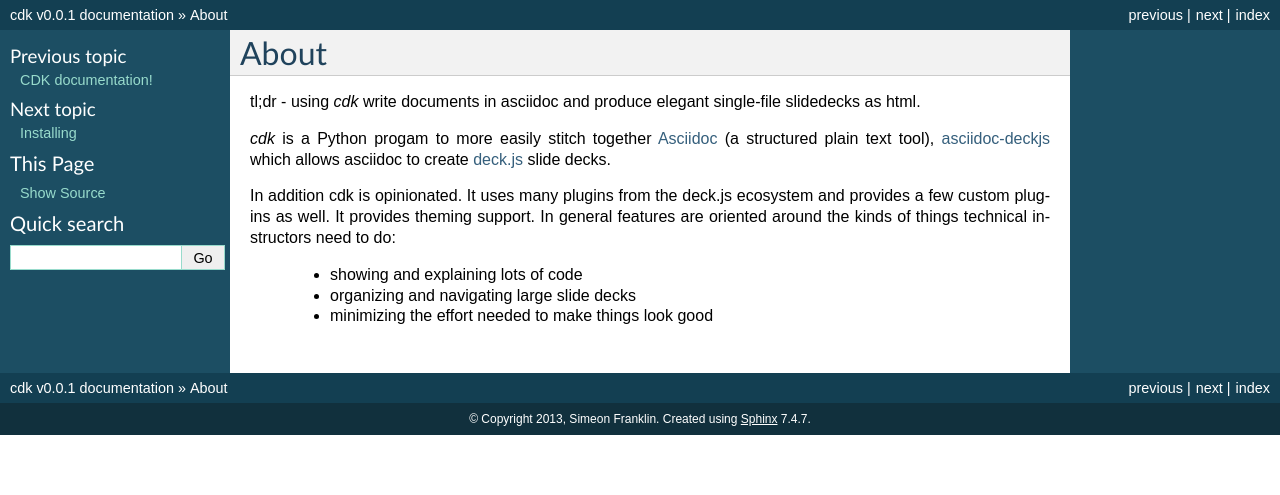
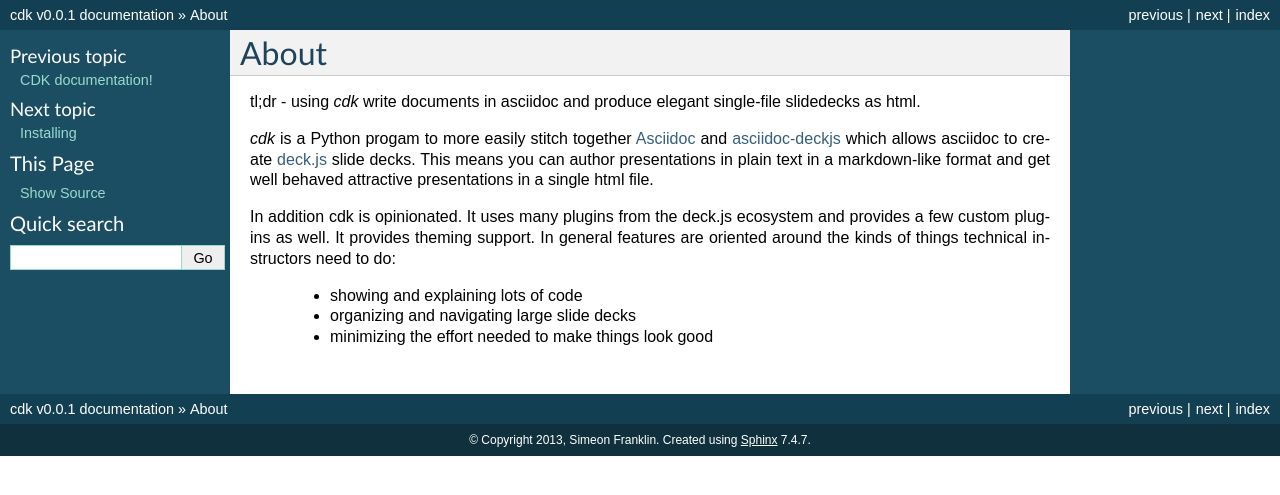
Before and after one commit to twitter-archive/cdk, a Sphinx documentation site: the page built from cdkmod/docs/about.rst, in a window 1280 px wide. Shown: the top 495 px of the page. Built offline with Sphinx 7.4.7, drawn with Linux system fonts in a browser that asks for light colours.

Commit message:
More grammar. xplaining things...

```diff
--- a/cdkmod/docs/about.rst
+++ b/cdkmod/docs/about.rst
@@ -5,9 +5,11 @@
 html.
 
 `cdk` is a Python progam to more easily stitch together `Asciidoc
-<http://www.methods.co.nz/asciidoc/>`_ (a structured plain text tool), `asciidoc-deckjs
+<http://www.methods.co.nz/asciidoc/>`_ and `asciidoc-deckjs
 <http://houqp.github.io/asciidoc-deckjs/>`_ which allows asciidoc to create `deck.js
-<http://imakewebthings.com/deck.js/>`_ slide decks.
+<http://imakewebthings.com/deck.js/>`_ slide decks. This means you can author presentations in
+plain text in a markdown-like format and get well behaved attractive presentations in a single html
+file.
 
 In addition cdk is opinionated. It uses many plugins from the deck.js ecosystem and provides a few
 custom plugins as well. It provides theming support. In general features are oriented around the
```
